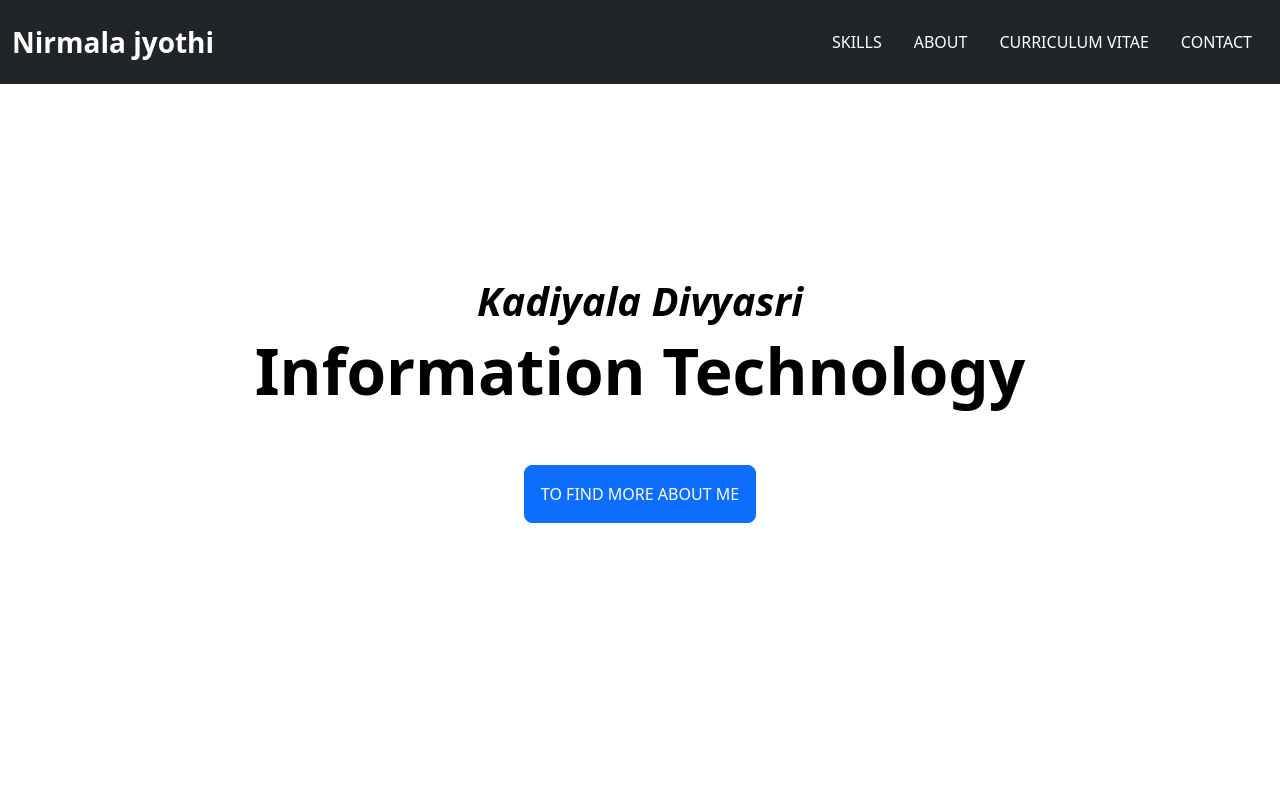
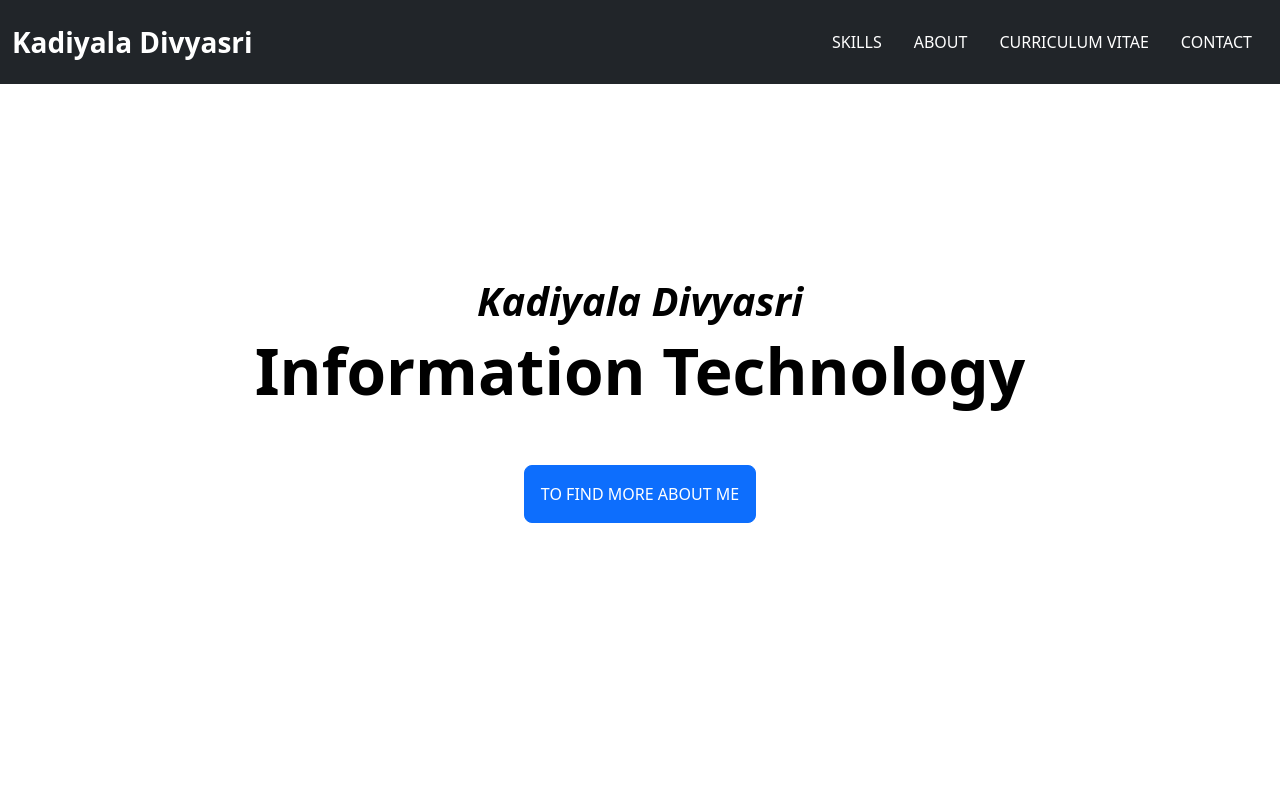
Before and after one commit to Divyasri94/Portfoliowebsite, a plain HTML site: page index.html in a window 1280 px wide. Shown: the top 800 px of the page. Drawn offline with nearby package versions, Linux system fonts and the light colour scheme; files that its build step writes are made by us from their sources.

Commit message:
Update index.html

```diff
--- a/index.html
+++ b/index.html
@@ -17,7 +17,7 @@
     <header class="bg-dark fixed-top">
       <nav class="container-xxl navbar navbar-expand-lg py-3 bg-dark navbar-dark">
         <div class="container-fluid">
-          <a class="navbar-brand fw-bold fs-3" href="#">Nirmala jyothi</a>
+          <a class="navbar-brand fw-bold fs-3" href="#">Kadiyala Divyasri</a>
           <button class="navbar-toggler" type="button" data-bs-toggle="collapse" data-bs-target="#navbarSupportedContent" aria-controls="navbarSupportedContent" aria-expanded="false" aria-label="Toggle navigation">
             <span class="navbar-toggler-icon"></span>
           </button>
```
